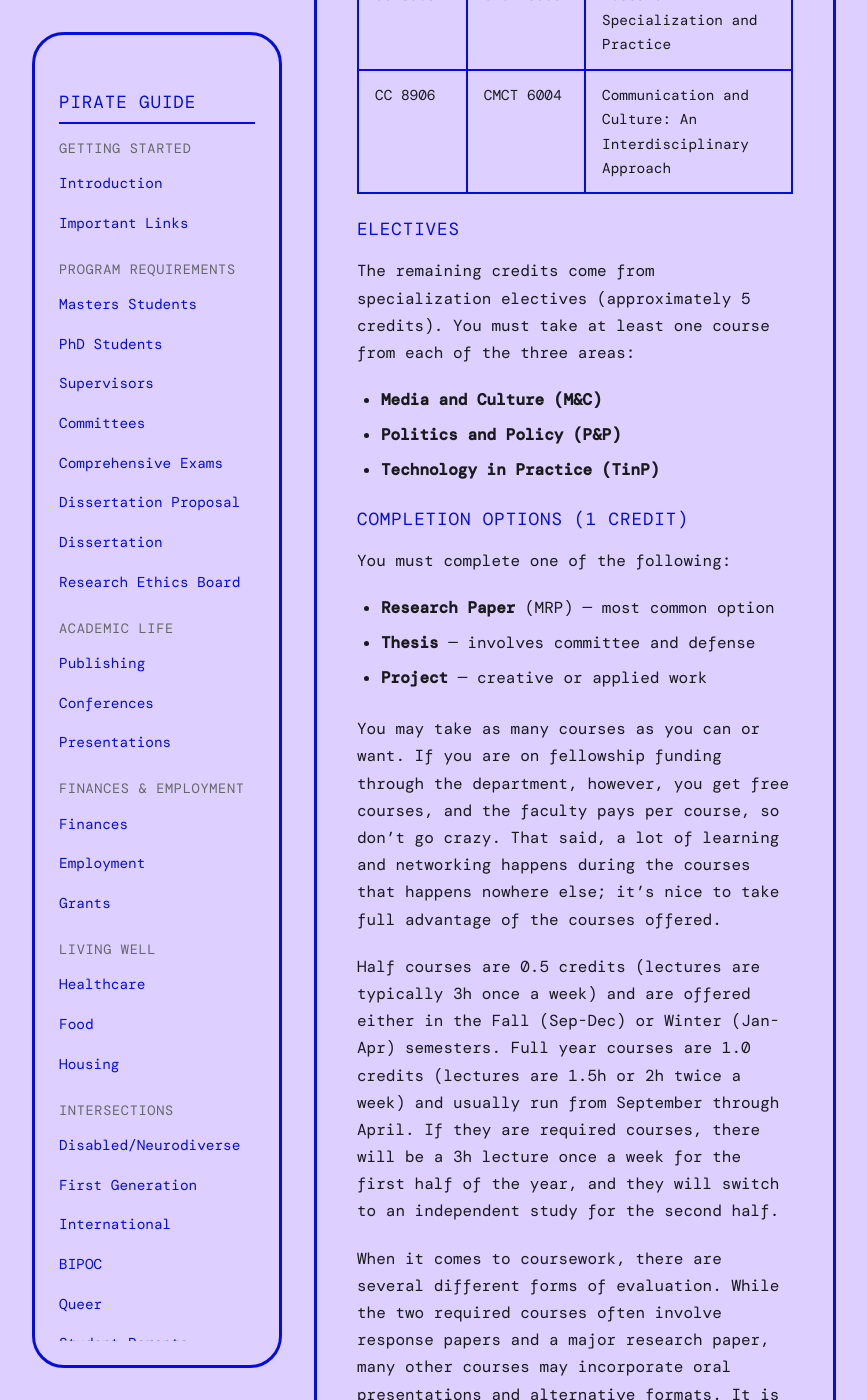
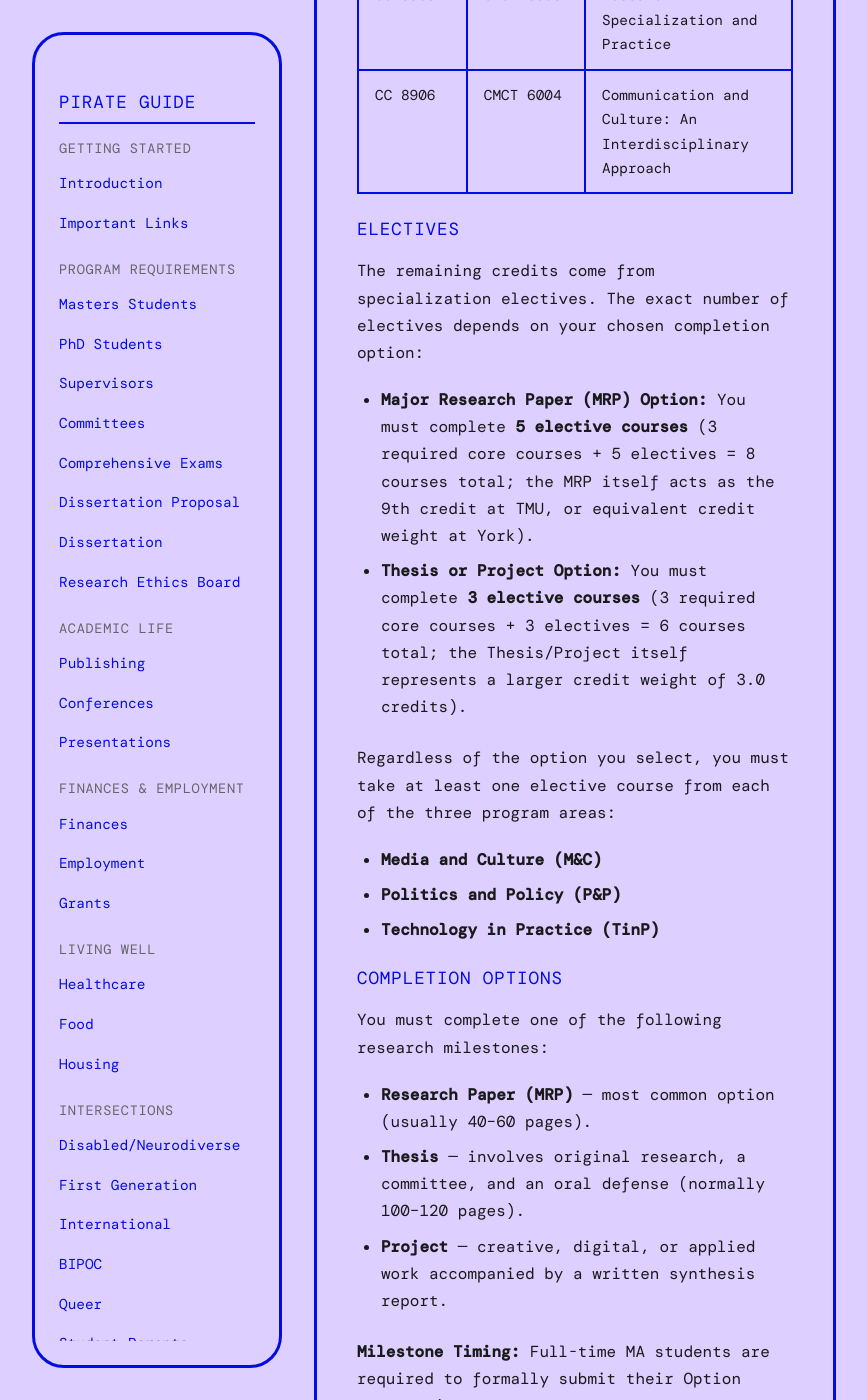
Before and after one commit to iowyth/sorce, a Jekyll site: the page built from _wiki/masters-students.md, in a window 1280 px wide and 1400 px high, scrolled down 1387 px. Shown: the whole window, without its empty margins (206-1073 px from the left). Built offline with Jekyll 4.4.1, drawn with Linux system fonts in a browser that asks for light colours; some web fonts are replaced; comment, search, counter and statistics services are not loaded; some of the changed text lies outside the part shown.

Commit message:
feat: expand and align Pirate Guide with ComCult program regulations

```diff
--- a/_wiki/masters-students.md
+++ b/_wiki/masters-students.md
@@ -22,17 +22,23 @@ MA students in Communication and Culture must complete **9.0 credits** of course
 
 ### Electives
 
-The remaining credits come from specialization electives (approximately 5 credits). You must take at least one course from each of the three areas:
+The remaining credits come from specialization electives. The exact number of electives depends on your chosen completion option:
+- **Major Research Paper (MRP) Option:** You must complete **5 elective courses** (3 required core courses + 5 electives = 8 courses total; the MRP itself acts as the 9th credit at TMU, or equivalent credit weight at York).
+- **Thesis or Project Option:** You must complete **3 elective courses** (3 required core courses + 3 electives = 6 courses total; the Thesis/Project itself represents a larger credit weight of 3.0 credits).
+
+Regardless of the option you select, you must take at least one elective course from each of the three program areas:
 - **Media and Culture (M&C)**
 - **Politics and Policy (P&P)**
 - **Technology in Practice (TinP)**
 
-### Completion Options (1 credit)
+### Completion Options
 
-You must complete one of the following:
-- **Research Paper** (MRP) — most common option
-- **Thesis** — involves committee and defense
-- **Project** — creative or applied work
+You must complete one of the following research milestones:
+- **Research Paper (MRP)** — most common option (usually 40–60 pages).
+- **Thesis** — involves original research, a committee, and an oral defense (normally 100–120 pages).
+- **Project** — creative, digital, or applied work accompanied by a written synthesis report.
+
+**Milestone Timing:** Full-time MA students are required to formally submit their Option Request (declaring whether they are doing a Thesis, MRP, or Project) and have their supervisor secured by **June 30** of their first year.
 
 You may take as many courses as you can or want. If you are on fellowship funding through the department, however, you get free courses, and the faculty pays per course, so don't go crazy. That said, a lot of learning and networking happens during the courses that happens nowhere else; it's nice to take full advantage of the courses offered.
 
```
Also changed, not shown: _wiki/comprehensive-exams.md (+10 -4 lines), _wiki/dissertation-proposal.md (+4 -2 lines), _wiki/phd-students.md (+4 -2 lines).
